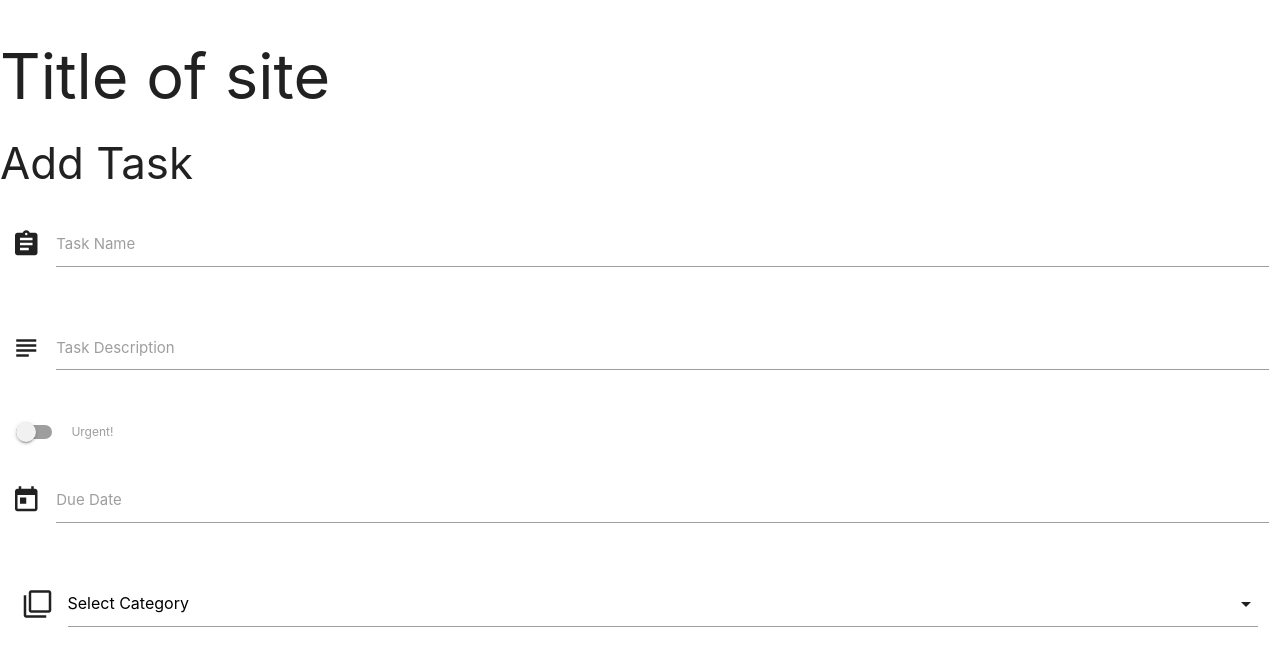
After one commit to LittleBlue418/task-manager, a Flask app: page /add_task in a window 1280 px wide. The commit adds this page. Shown: the top 666 px of the page. Run offline with Flask 2, Linux system fonts and the light colour scheme; data that the repository does not hold is empty; some libraries are stand-ins or nearby versions.

Commit message:
'add task' form framework added

```diff
--- a/app.py
+++ b/app.py
@@ -21,6 +21,9 @@ mongo = PyMongo(app)
 def get_tasks():
     return render_template("tasks.html", tasks=mongo.db.tasks.find())
 
+@app.route('/add_task')
+def add_task():
+    return render_template("addtask.html", categories=mongo.db.categories.find())
 
 if __name__ == '__main__':
     app.run(
--- /dev/null
+++ b/templates/addtask.html
@@ -0,0 +1,53 @@
+{% extends 'base.html' %}
+{% block content %}
+
+<h3>Add Task</h3>
+
+<div class="row">
+    <form action="" method="POST" class="col s12">
+        <div class="row">
+            <div class="input-field col s12">
+                <i class="material-icons prefix">assignment</i>
+                <input id="task_name" name="task_name" type="text"
+                    class="validate">
+                <label for="icon_prefix">Task Name</label>
+            </div>
+        </div>
+        <div class="row">
+            <div class="input-field col s12 validate">
+                <i class="material-icons prefix">subject</i>
+                <textarea id="task_description" name="task_description"
+                    class="materialize-textarea"></textarea>
+                <label for="icon_telephone">Task Description</label>
+            </div>
+        </div>
+        <div class="row">
+            <div class="switch">
+                <label>
+                    <input id="is_urgent" name="is_urgent" type="checkbox">
+                    <span class="lever"></span>
+                    Urgent!
+                </label>
+            </div>
+        </div>
+        <div class="row">
+            <div class="input-field col s12 validate" id="matfix">
+                <i class="material-icons prefix">today</i>
+                <input id="due_date" name="due_date" type="text"
+                    class="datepicker">
+                <label for="icon_telephone">Due Date</label>
+            </div>
+        </div>
+        <div class="input-field col s12">
+            <i class="material-icons prefix">filter_none</i>
+            <select>
+                <option value="" disabled selected>Select Category</option>
+                    {% for category in categories %}
+                        <option value="{{category.category_name }}">{{category.category_name }}</option>
+                    {% endfor %}
+            </select>
+          </div>
+    </form>
+</div>
+
+{% endblock%}
--- a/templates/base.html
+++ b/templates/base.html
@@ -25,9 +25,18 @@
     <script
         src="https://cdnjs.cloudflare.com/ajax/libs/materialize/1.0.0/js/materialize.min.js"></script>
     <script type="text/javascript">
-        $(document).ready(function(){
+
+        $(document).ready(function () {
             $('.collapsible').collapsible();
+            $('.datepicker').datepicker();
+            $('select').formSelect();
         });
+
+
+        document.getElementById("matfix").addEventListener("click", function (e) {
+            e.stopPropagation();
+        });
+
     </script>
 </body>
 
```
